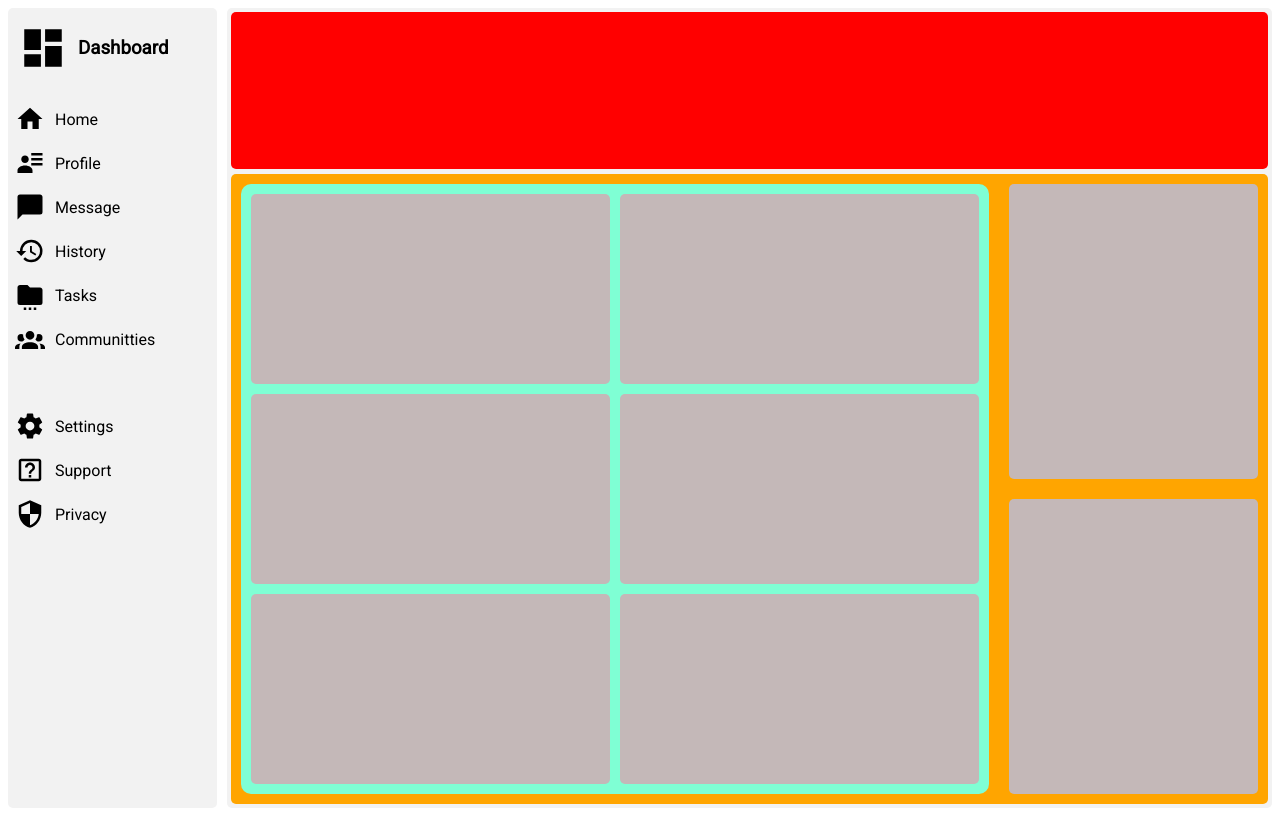
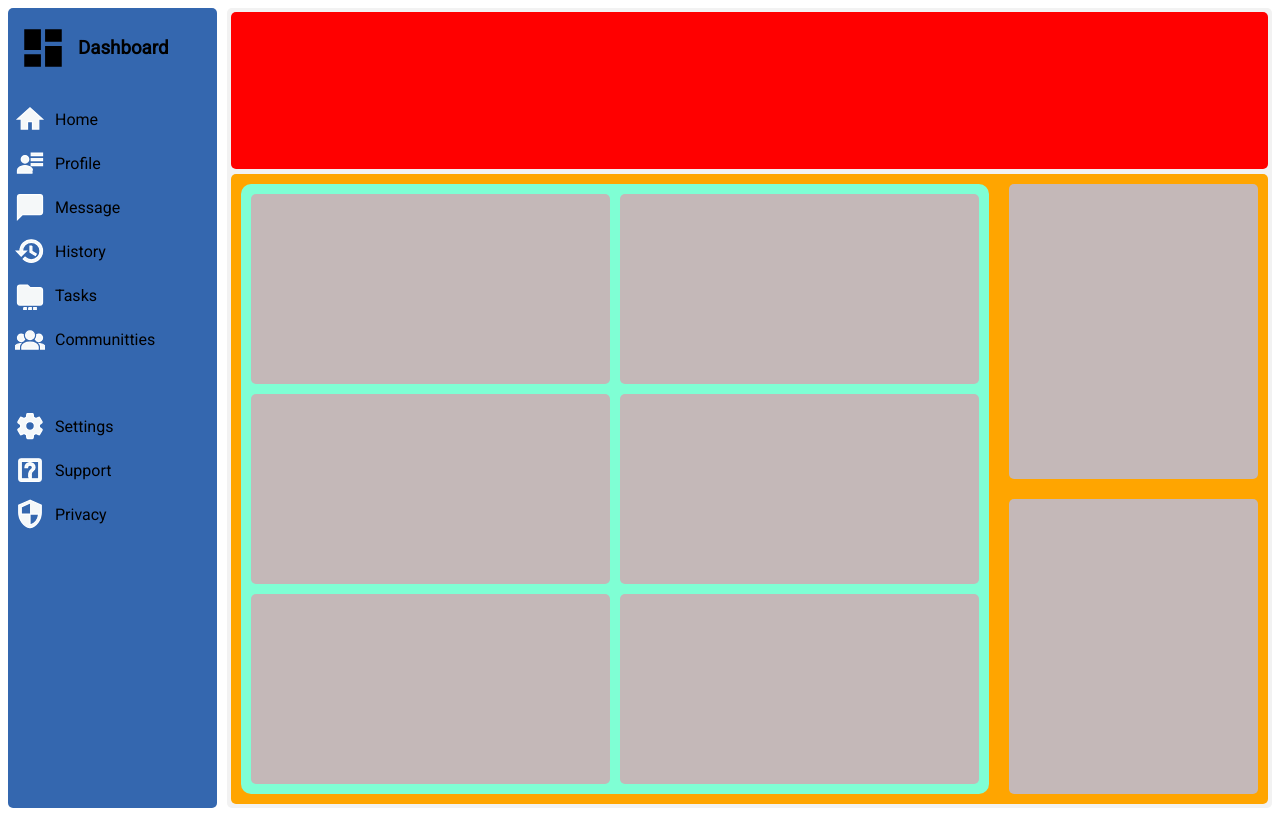
Before and after one commit to Daniel-Kav/darshboard, a plain HTML site: page index.html in a window 1280 px wide. Drawn offline with Linux system fonts and the light colour scheme.

Commit message:
added support svg and layout

```diff
--- a/dash.css
+++ b/dash.css
@@ -9,7 +9,7 @@ body{
     grid-gap: 10px;
 }
 .card1{
-    background-color: #f2f2f2;
+    background-color: #3467af;
     border-radius: 5px;
 }
 .card2{
@@ -81,4 +81,6 @@ body{
     width: 30px;
     height: auto;
     padding-right: 10px;
+    fill: rgb(245, 248, 249); /* Change the fill color */
+    stroke: rgb(254, 255, 255);
 }
```
